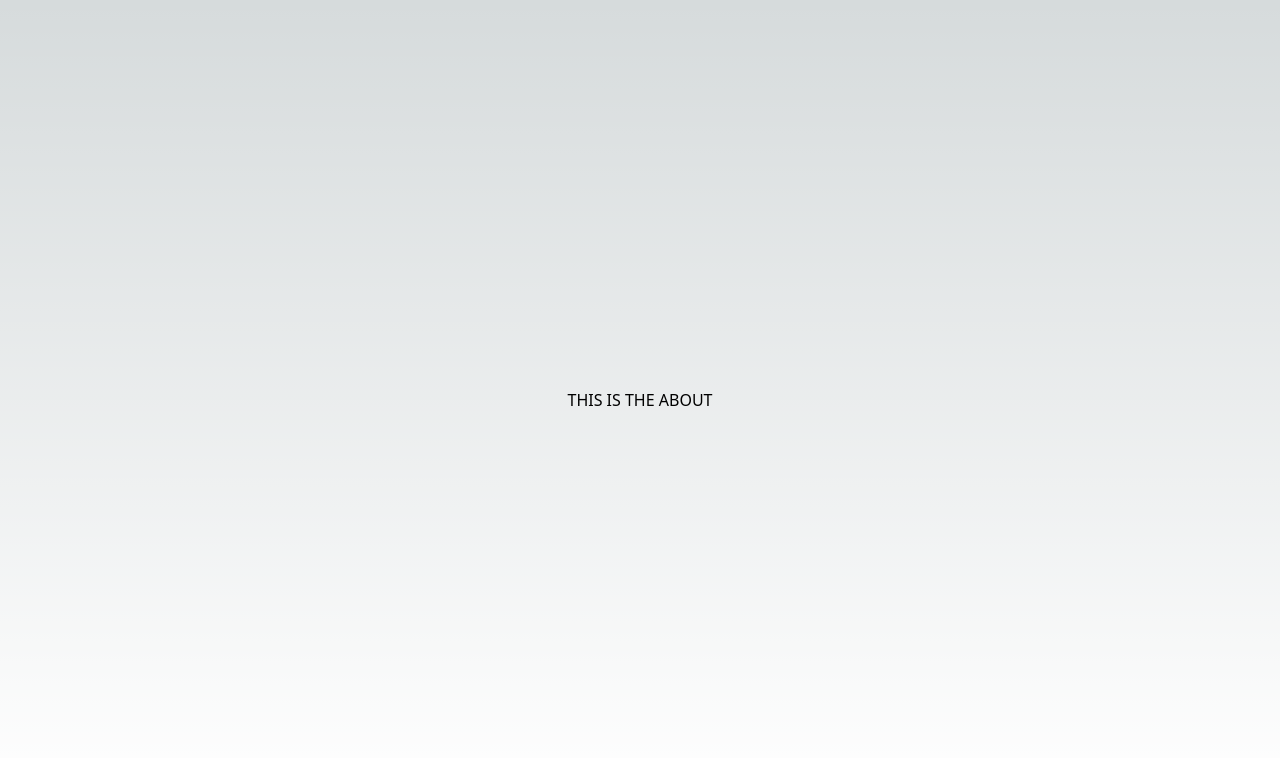
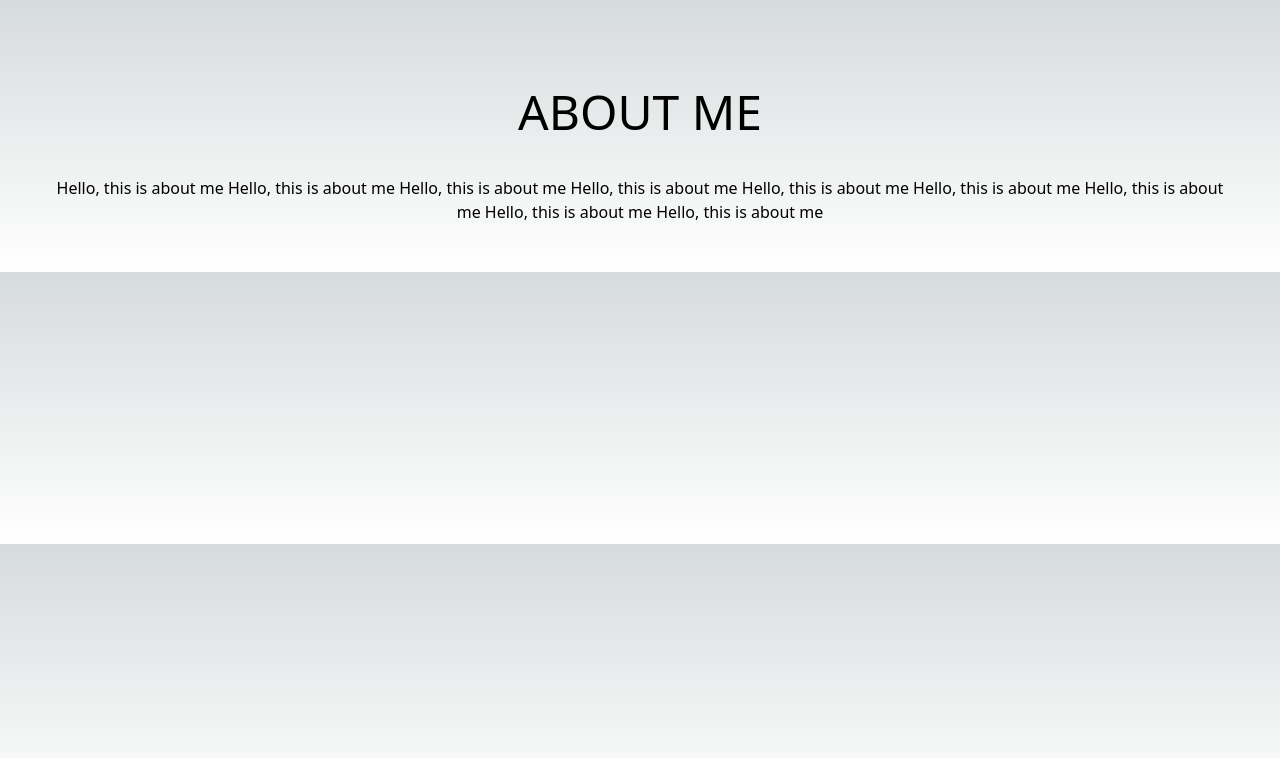
Before and after one commit to matthew-beerens/matthew-beerens.github.io, a Next.js app: page /components/about in a window 1280 px wide. Shown: the top 758 px of the page. Built offline with nearby package versions, Linux system fonts and the light colour scheme.

Commit message:
intergrate fullpagejs anchors and scroll to for navigation bar, including navigation indicator

```diff
--- a/pages/components/about.js
+++ b/pages/components/about.js
@@ -10,8 +10,14 @@ class About extends Component
     render()
     {
         return (
-            <section className="section flex h-screen justify-center items-center">
-                <h1>THIS IS THE ABOUT</h1>
+            <section id='about' className="section items-center p-12">
+                    <h2 className="text-5xl text-center m-10">ABOUT ME</h2>
+                    <div className="text-center">
+                        <p>
+                            Hello, this is about me Hello, this is about me Hello, this is about me Hello, this is about me Hello, this is about me
+                            Hello, this is about me Hello, this is about me Hello, this is about me Hello, this is about me
+                        </p>
+                    </div>
             </section>
         );
     }
--- a/pages/components/contact.js
+++ b/pages/components/contact.js
@@ -10,8 +10,14 @@ class Contact extends Component
     render()
     {
         return(
-            <section  className="section flex h-screen justify-center items-center">
-                <h1>THIS IS CONTACT</h1>
+            <section id="contact" className="section items-center p-12">
+                    <h2 className="text-5xl text-center m-10">CONTACT ME</h2>
+                    <div className="text-center">
+                        <p>
+                            Hello, this is about me Hello, this is about me Hello, this is about me Hello, this is about me Hello, this is about me
+                            Hello, this is about me Hello, this is about me Hello, this is about me Hello, this is about me
+                        </p>
+                    </div>
             </section>
         );
     }
--- a/pages/components/expertise.js
+++ b/pages/components/expertise.js
@@ -10,8 +10,14 @@ class Expertise extends Component
     render()
     {
         return (
-            <section className="section flex h-screen justify-center items-center">
-                <h1>THIS IS EXPERTISE</h1>
+            <section id="expertise" className="section items-center p-12">
+                    <h2 className="text-5xl text-center m-10">EXPERTISE</h2>
+                    <div className="text-center">
+                        <p>
+                            Hello, this is about me Hello, this is about me Hello, this is about me Hello, this is about me Hello, this is about me
+                            Hello, this is about me Hello, this is about me Hello, this is about me Hello, this is about me
+                        </p>
+                    </div>
             </section>
         );
     }
--- a/pages/components/hero.js
+++ b/pages/components/hero.js
@@ -10,9 +10,9 @@ class Hero extends Component
     render()
     {
         return (
-            <header className="section flex gap-4 flex-col h-screen justify-center items-center">
-                <h1 className="text-9xl">Hi. I'm Matt.</h1>
-                <h3 className="text-xl">Computer Science Graduate Majoring in Networked Systems, Cybersecurity.</h3>
+            <header id="home" className="section flex gap-4 flex-col h-screen justify-center items-center">
+                <h1 className="text-9xl text-center m-10">Hi. I'm Matt.</h1>
+                <h3 className="text-xl text-center">Computer Science Graduate Majoring in Networked Systems, Cybersecurity.</h3>
             </header>
         );
     }
--- a/pages/components/nav.js
+++ b/pages/components/nav.js
@@ -1,4 +1,5 @@
 import { Component } from "react";
+import ReactFullpage from '@fullpage/react-fullpage';
 
 class Nav extends Component
 {
@@ -10,15 +11,15 @@ class Nav extends Component
     render()
     {
         return(
-            <nav className="flex w-screen justify-between p-4 fixed">
+            <nav className="flex w-screen justify-between p-4 fixed z-50">
                 <div>Matthew Beerens</div>
                 <div>
-                    <ul className='flex justify-around'>
-                        <li className="pr-4 pl-4">Home</li>
-                        <li className="pr-4 pl-4">About</li>
-                        <li className="pr-4 pl-4">Expertise</li>
-                        <li className="pr-4 pl-4">Projects</li>
-                        <li className="pr-4 pl-4">Contact</li>
+                    <ul id="myMenu" className='flex justify-around '>
+                        <li data-menuanchor="homeAnchor" onClick={(e) => this.props.moveSection('homeAnchor',e)} className="active pr-4 pl-4"><a href="#home">Home</a></li>
+                        <li data-menuanchor="aboutAnchor" onClick={(e) => this.props.moveSection('aboutAnchor',e)} className="pr-4 pl-4"><a href="#about">About</a></li>
+                        <li data-menuanchor="expertiseAnchor" onClick={(e) => this.props.moveSection('expertiseAnchor',e)} className="pr-4 pl-4"><a href="#expertise">Expertise</a></li>
+                        <li data-menuanchor="projectsAnchor" onClick={(e) => this.props.moveSection('projectsAnchor',e)} className="pr-4 pl-4"><a href="#projects">Projects</a></li>
+                        <li data-menuanchor="contactAnchor" onClick={(e) => this.props.moveSection('contactAnchor',e)} className="pr-4 pl-4"><a href="#contact">Contact</a></li>
                     </ul>
                 </div>
             </nav>
--- a/pages/components/project.js
+++ b/pages/components/project.js
@@ -10,8 +10,14 @@ class Projects extends Component
     render()
     {
         return (
-            <section className="section flex h-screen justify-center items-center">
-                <h1>THIS IS THE PROJECTS</h1>
+            <section id="projects" className="section items-center p-12">
+                    <h2 className="text-5xl text-center m-10">PROJECTS</h2>
+                    <div className="text-center">
+                        <p>
+                            Hello, this is about me Hello, this is about me Hello, this is about me Hello, this is about me Hello, this is about me
+                            Hello, this is about me Hello, this is about me Hello, this is about me Hello, this is about me
+                        </p>
+                    </div>
             </section>
         );
     }
--- a/pages/index.js
+++ b/pages/index.js
@@ -12,15 +12,26 @@ class Home extends Component
   constructor(props)
   {
     super(props);
+    this.handleMoveToSection = this.handleMoveToSection.bind(this);
+  }
+
+  handleMoveToSection(section, e)
+  {
+    e.preventDefault();
+    fullpage_api.moveTo(section);
   }
 
   render()
   {
     return(
       <main>
-        <Nav />
+        <Nav moveSection={this.handleMoveToSection}/>
         <ReactFullpage
-        scrollingSpeed = {1000} /* Options here */
+        scrollingSpeed = {700}
+        anchors={['homeAnchor', 'aboutAnchor', 'expertiseAnchor', 'projectsAnchor', 'contactAnchor']}
+        menu='myMenu'
+        navigation
+        showActiveTooltip
         render={({ state, fullpageApi }) =>
         {
           return (
@@ -35,7 +46,6 @@ class Home extends Component
         }}
         />
       </main>
-
     );
   }
 }
```
Lines whose indentation alone changed are shown as unchanged.
